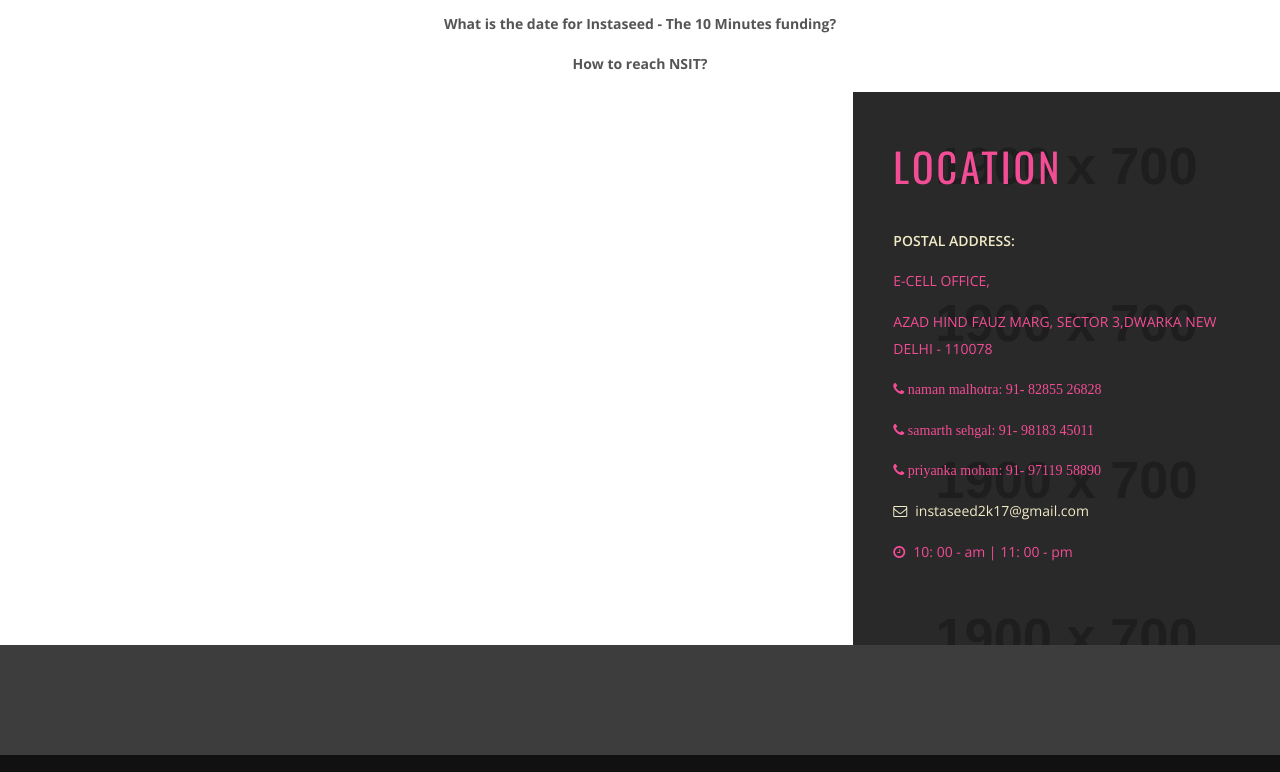
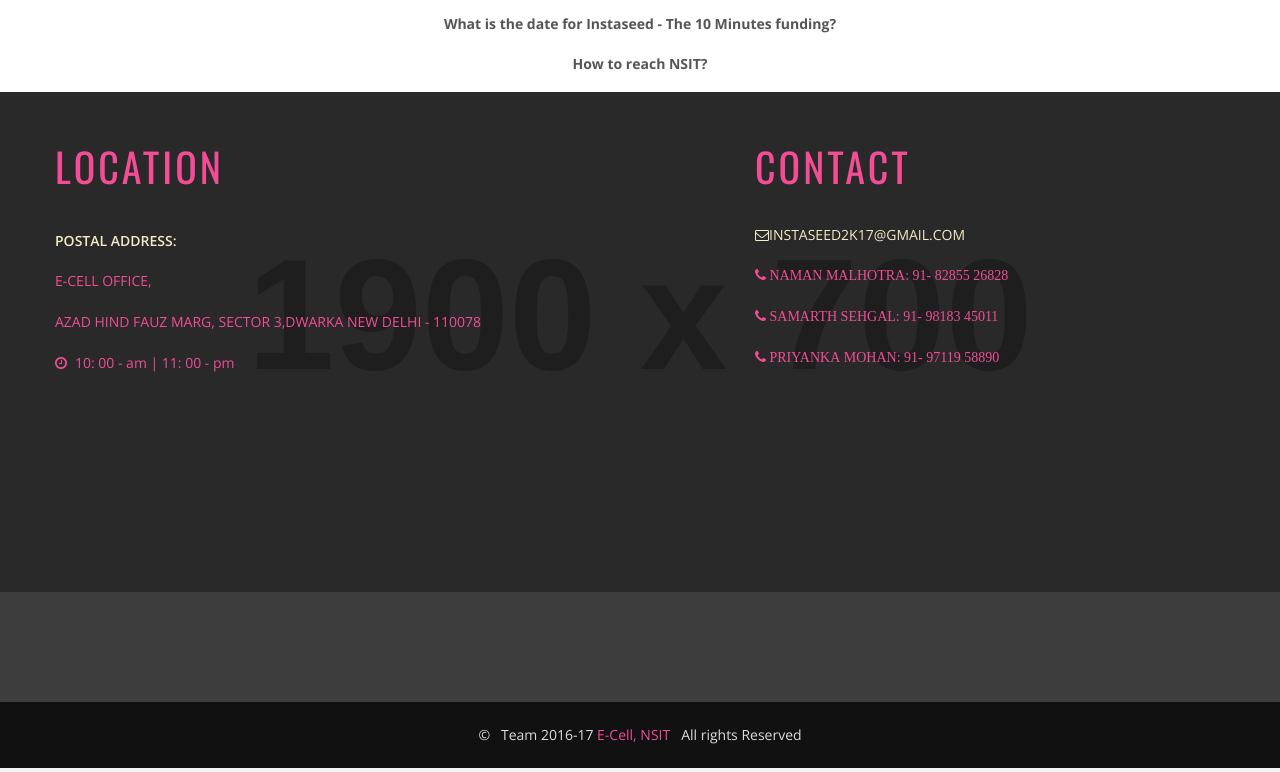
Before and after one commit to Kartikaggarwal98/esummit_nsit_iitb, a plain HTML site: page index.html in a window 1280 px wide. Shown: the part 4316-5088 px from the top of the page. Drawn offline with nearby package versions, Linux system fonts and the light colour scheme; some packages are replaced by stand-ins of ours; placeholder pictures from the web are drawn by us; files whose address does not match are found by name; a web font is replaced by a local one.

Commit message:
maps removed

```diff
--- a/index.html
+++ b/index.html
@@ -896,33 +896,46 @@
     <section id="map" class="map-section no-padding mh5">
         <div class="container-fluid">
             <div class="row">
-                <div class="col-sm-8 no-padding">
+                <!-- <div class="col-sm-8 no-padding">
                     <div class="map">
                         <div class="map-canvas" data-zoom="16" data-lat="28.6185706" data-lng="77.0114836" data-type="roadmap" data-title="Delhi" data-content="E-cell, NSIT Azad Hind Fauz Marg, Sector 3,Dwarka, Dwarka Sector-3, Dwarka, Delhi, 110078" style="height: 500px;">
                         </div>
                     </div>
-                </div>
-                <div class="col-sm-4 no-padding mh5" data-animation="bounceInUp">
+                </div> -->
+                <div class="col-sm-12 no-padding mh5" data-animation="bounceInUp">
                     <div class="image-bg bg-fixed bg-repeat bg-contain" data-background="../images/bg/map-bg.png"></div>
                     <div class="bg-color-overlay semi-dark"></div>
                     <div class="contact-detail-block padding-x-large relative z-index9">
                         <div class="title-description small-title white-title  margin-x-large-bottom no-padding">
-                            <h5></h5>
-                            <h2>Location</h2>
-                            <address class="text-lowercase">
-                                <p class="text-color-white text-600 text-uppercase margin-sm-top">Postal Address: </p>
-                                <p class="text-uppercase">E-Cell Office,</p>
+
+
+                                <div class="col-sm-7">
+                                <h5></h5>
+                                <h2>Location</h2>
+                                <address class="text-lowercase">
+                                    <p class="text-color-white text-600 text-uppercase margin-sm-top">Postal Address: </p>
+                                    <p class="text-uppercase">E-Cell Office,</p>
+                                    <p class="text-uppercase"> Azad Hind Fauz Marg, Sector 3,Dwarka
+                                New Delhi - 110078</p>
+                                <p><a class="text-theme-color hvr-color-white-text"><i title="Phone" class="fa fa-clock-o"></i>10: 00 - AM | 11: 00 - PM
+                                        </a>
+                                </p></address>
+                                </div>
 <!--                                 <p class="text-uppercase"></p>
- -->                                <p class="text-uppercase"> Azad Hind Fauz Marg, Sector 3,Dwarka
-                                New Delhi - 110078</p>
+ -->                            <div class="col-sm-5">
+                                <h5></h5>
+                                <h2>Contact</h2>
+                                <p><a class="text-theme-color hvr-color-white-text hovering_color"><i title="Phone"></i></a></p>
+                                <p><a class="text-theme-color hvr-color-white-text hovering_color"><i title="Phone"></i></a></p>
+                                <p><a href="mailto:#" class="text-color-white hvr-theme-color-text to_change_hover_color"><i title="Phone" class="fa fa-envelope-o"></i>instaseed2k17@gmail.com</a></p>
                                 <p><a class="text-theme-color hvr-color-white-text hovering_color"><i title="Phone" class="fa fa-phone"> Naman Malhotra: 91- 82855 26828</i></a></p>
                                 <p><a class="text-theme-color hvr-color-white-text hovering_color"><i title="Phone" class="fa fa-phone"> Samarth Sehgal: 91- 98183 45011</i></a></p>
                                 <p><a class="text-theme-color hvr-color-white-text hovering_color"><i title="Phone" class="fa fa-phone"> Priyanka Mohan: 91- 97119 58890</i></a></p>
-                                <p><a href="mailto:#" class="text-color-white hvr-theme-color-text to_change_hover_color"><i title="Phone" class="fa fa-envelope-o"></i>instaseed2k17@gmail.com</a></p>
-                                <p><a class="text-theme-color hvr-color-white-text"><i title="Phone" class="fa fa-clock-o"></i>10: 00 - AM | 11: 00 - PM
-                                        </a>
-                                </p>
-                            </address>
+                                <p></p>
+                                <p></p>
+
+                                </div>
+
                         </div>
                     </div>
                 </div>
```
